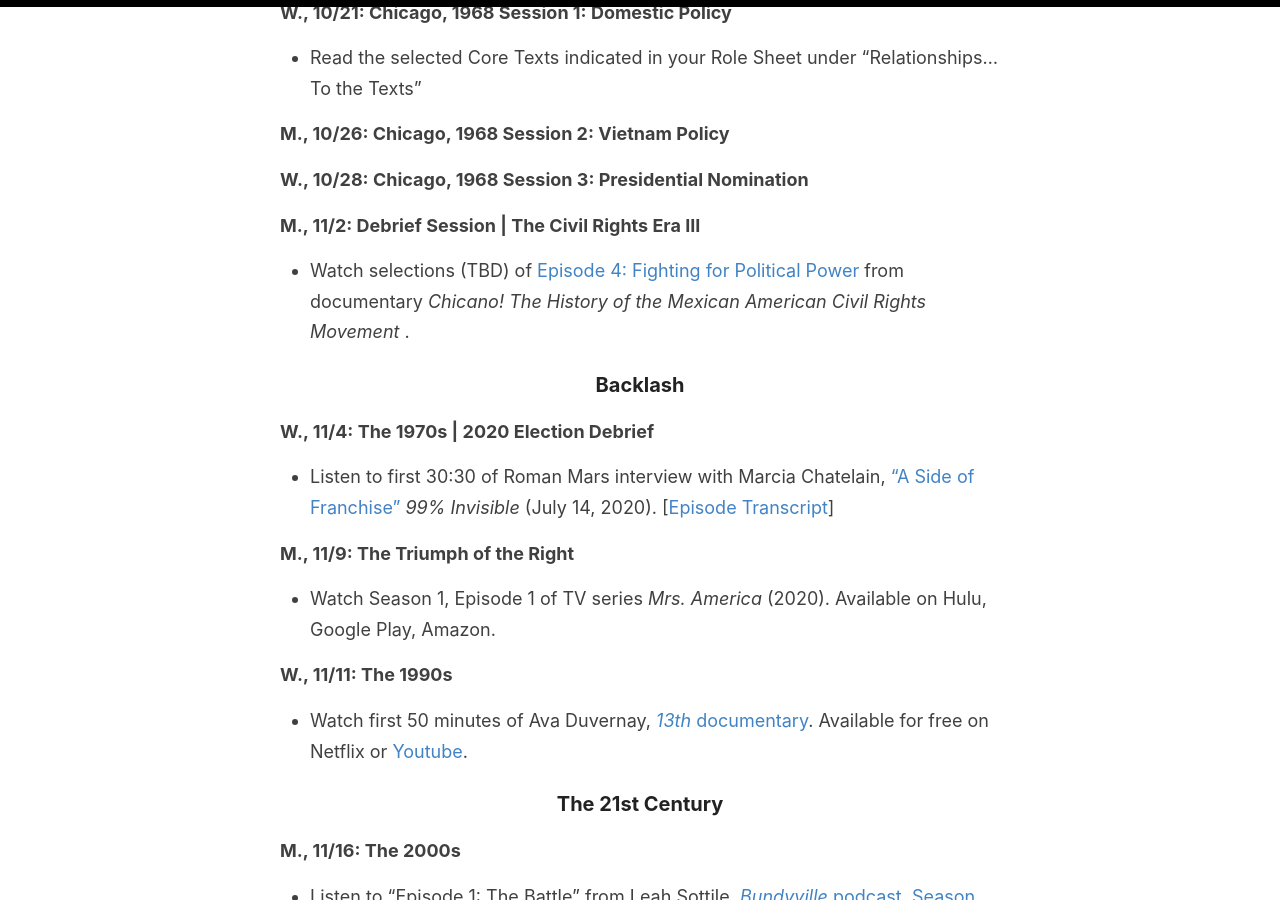
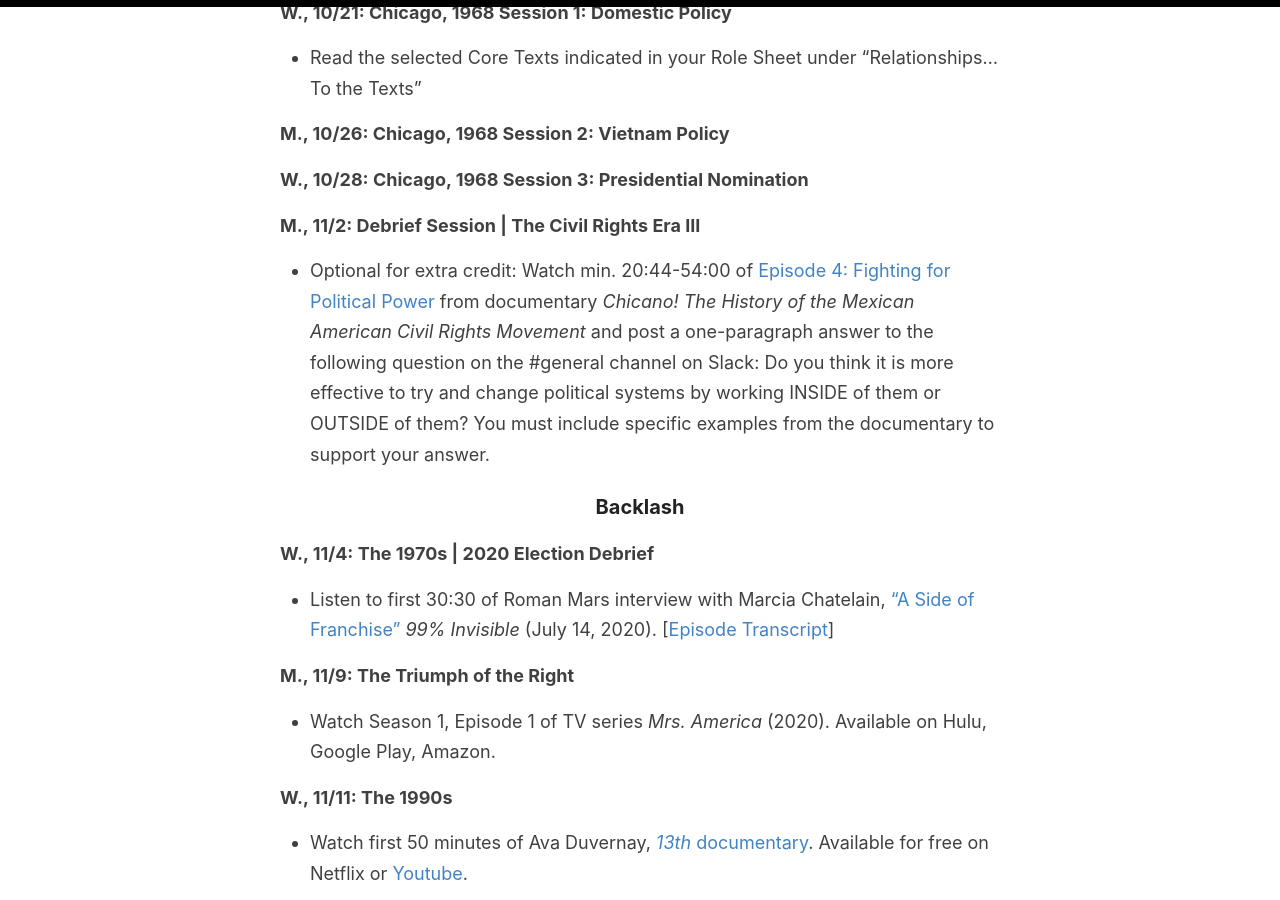
Before and after one commit to cblevins/f20-us-since-1876, a Jekyll site: the page built from _pages/schedule.md, in a window 1280 px wide and 900 px high, scrolled down 4272 px. Built offline with Jekyll 4.4.1, drawn with Linux system fonts in a browser that asks for light colours.

Commit message:
optional reading

```diff
--- a/_pages/schedule.md
+++ b/_pages/schedule.md
@@ -105,7 +105,7 @@ permalink: /schedule/
 **W., 10/28: Chicago, 1968 Session 3: Presidential Nomination**
 
 **M., 11/2: Debrief Session | The Civil Rights Era III**
-- Watch selections (TBD) of [Episode 4: Fighting for Political Power](https://ucdenver.kanopy.com/video/chicano-episode-4-fighting-political-power) from documentary *Chicano! The History of the Mexican American Civil Rights Movement* .
+- Optional for extra credit: Watch min. 20:44-54:00 of [Episode 4: Fighting for Political Power](https://ucdenver.kanopy.com/video/chicano-episode-4-fighting-political-power) from documentary *Chicano! The History of the Mexican American Civil Rights Movement* and post a one-paragraph answer to the following question on the #general channel on Slack: Do you think it is more effective to try and change political systems by working INSIDE of them or OUTSIDE of them? You must include specific examples from the documentary to support your answer.
 
 ### Backlash
 
```
